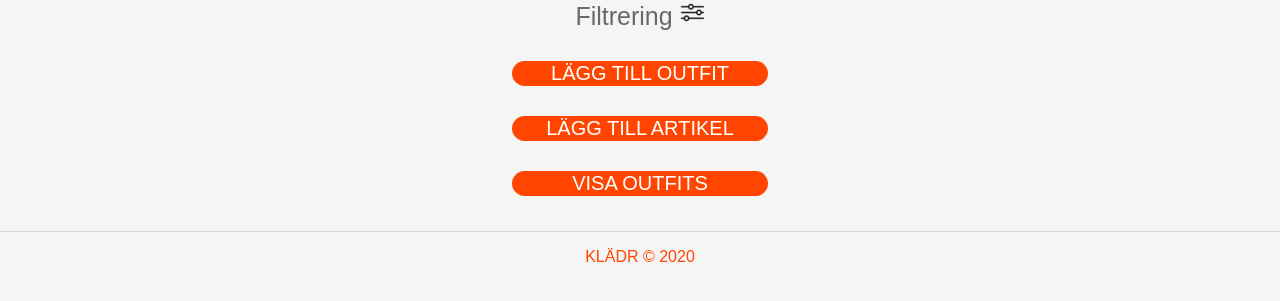
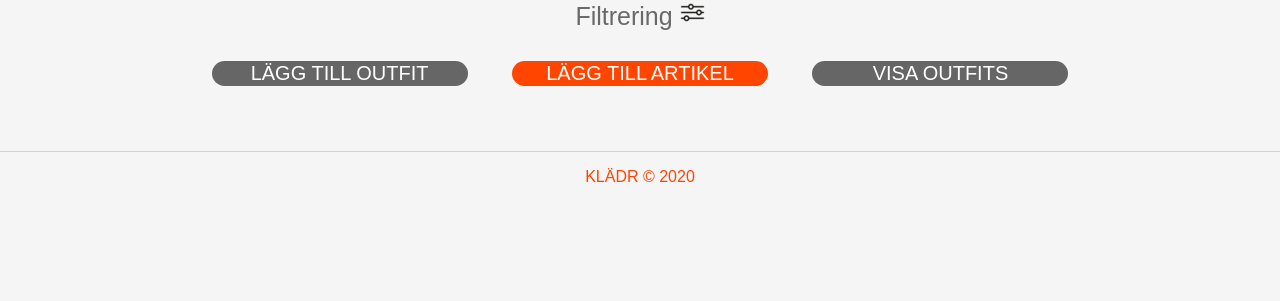
Before and after one commit to JohanFrom/KLADR, a Flask app: page /wardrobe/1 in a window 1280 px wide. Shown: the part 230-531 px from the top of the page. Run offline with Flask 2, Linux system fonts and the light colour scheme; data that the repository does not hold is empty; some libraries are stand-ins or nearby versions; some web fonts are replaced.

Commit message:
updated filter-menu buttons CSS

```diff
--- a/static/stylewardrobe.css
+++ b/static/stylewardrobe.css
@@ -93,11 +93,13 @@ body{
     height: 200px;
 }
 
-#add-article, #add-outfit, #list-outfit{
+#wardrobe-buttons{
+    text-align: center;
+}
+
+#add-article{
     width: 20%;
-    margin-left: 40%;
-    margin-right: 40%;
-    margin-top: 30px;
+    margin: 30px 20px 30px 20px;
     font-size: 15px;
     background-color: orangered;
     color: white;
@@ -105,8 +107,22 @@ body{
     border-style: none;
 }
 
-#add-article:hover, #add-outfit:hover, #list-outfit:hover{
+#add-outfit, #list-outfit{
+    width: 20%;
+    margin: 0 20px 30px 20px;
+    font-size: 15px;
     background-color: #666;
+    color: white;
+    border-radius: 15px;
+    border-style: none;
+}
+
+#add-article:hover{
+    background-color: #666;
+}
+
+#add-outfit:hover, #list-outfit:hover{
+    background-color: orangered;
 }
 
 #add-article > a, #add-outfit > a, #list-outfit > a{
```
